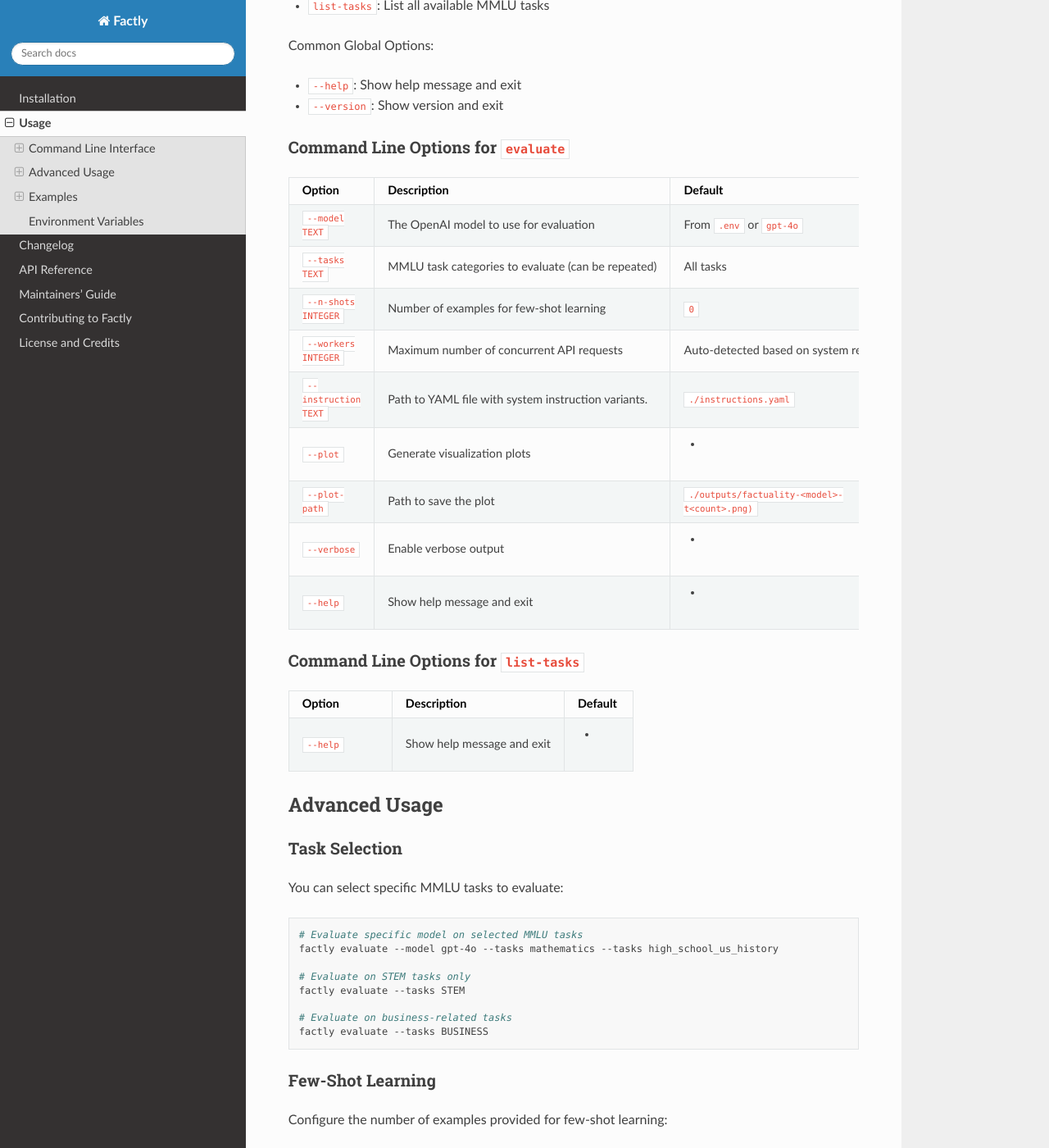
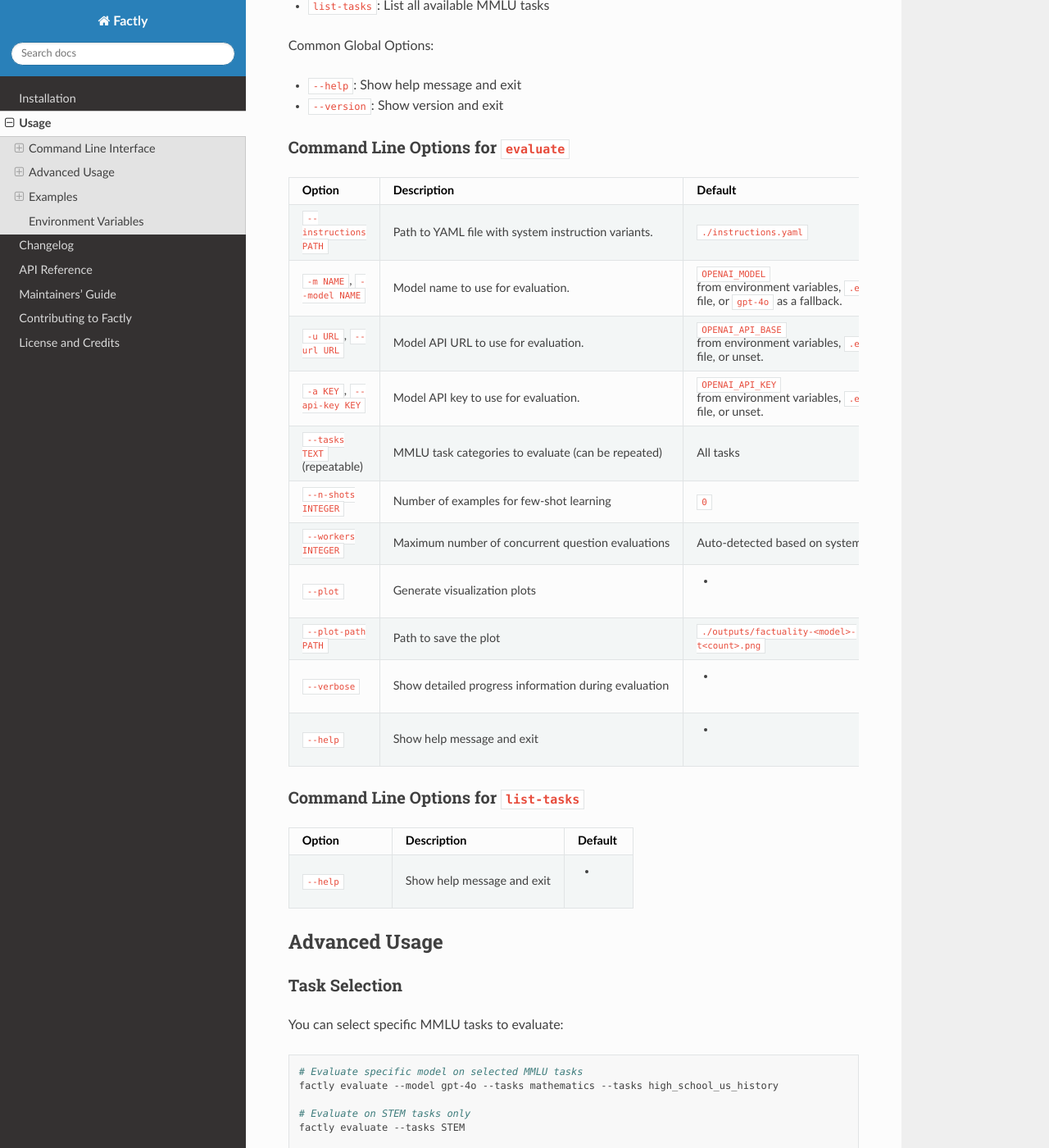
Before and after one commit to sergeyklay/factly, a Sphinx documentation site: the page built from docs/source/usage.rst, in a window 1280 px wide and 1400 px high, scrolled down 865 px. Shown: the whole window at 82% size. Built offline with Sphinx 7.4.7 and the Read the Docs theme 3.1.0, drawn with Linux system fonts in a browser that asks for light colours; some of the changed text lies outside the part shown.

Commit message:
Add CLI short flags and new options for model API configuration

```diff
--- a/README.rst
+++ b/README.rst
@@ -6,7 +6,7 @@ Factly
 
 .. -teaser-begin-
 
-Factly is a modern CLI tool designed to evaluate the factuality of Large Language Models (LLMs) on the MMLU (Massive Multitask Language Understanding) benchmark. It provides a robust framework for prompt engineering experiments and factual accuracy assessment.
+Factly is a modern CLI tool designed to evaluate the factuality of Large Language Models (LLMs) on the Massive Multitask Language Understanding (MMLU) benchmark. It provides a robust framework for prompt engineering experiments and factual accuracy assessment.
 
 .. -teaser-end-
 
@@ -42,8 +42,6 @@ Quick Start
 
 
 That's it! The tool uses optimized default parameters and saves all outputs to the ``output`` directory.
-
-For more advanced usage, including saving results and evaluation, see the `Usage Guide <https://factly-eval.readthedocs.io/en/latest/usage.html>`_.
 
 .. note::
 
--- a/docs/source/usage.rst
+++ b/docs/source/usage.rst
@@ -55,29 +55,35 @@ Command Line Options for ``evaluate``
    * - Option
      - Description
      - Default
-   * - ``--model TEXT``
-     - The OpenAI model to use for evaluation
-     - From ``.env`` or ``gpt-4o``
-   * - ``--tasks TEXT``
+   * - ``--instructions PATH``
+     - Path to YAML file with system instruction variants.
+     - ``./instructions.yaml``
+   * - ``-m NAME``, ``--model NAME``
+     - Model name to use for evaluation.
+     - ``OPENAI_MODEL`` from environment variables, ``.env`` file, or ``gpt-4o`` as a fallback.
+   * - ``-u URL``, ``--url URL``
+     - Model API URL to use for evaluation.
+     - ``OPENAI_API_BASE`` from environment variables, ``.env`` file, or unset.
+   * - ``-a KEY``, ``--api-key KEY``
+     - Model API key to use for evaluation.
+     - ``OPENAI_API_KEY`` from environment variables, ``.env`` file, or unset.
+   * - ``--tasks TEXT`` (repeatable)
      - MMLU task categories to evaluate (can be repeated)
      - All tasks
    * - ``--n-shots INTEGER``
      - Number of examples for few-shot learning
      - ``0``
    * - ``--workers INTEGER``
-     - Maximum number of concurrent API requests
+     - Maximum number of concurrent question evaluations
      - Auto-detected based on system resources
-   * - ``--instruction TEXT``
-     - Path to YAML file with system instruction variants.
-     - ``./instructions.yaml``
    * - ``--plot``
      - Generate visualization plots
      - -
-   * - ``--plot-path``
+   * - ``--plot-path PATH``
      - Path to save the plot
-     - ``./outputs/factuality-<model>-t<count>.png)``
+     - ``./outputs/factuality-<model>-t<count>.png``
    * - ``--verbose``
-     - Enable verbose output
+     - Show detailed progress information during evaluation
      - -
    * - ``--help``
      - Show help message and exit
```
Also changed, not shown: other parts of docs/source/usage.rst (+5 -2 lines), CHANGELOG.rst (+12 -0 lines), 1 other file.
